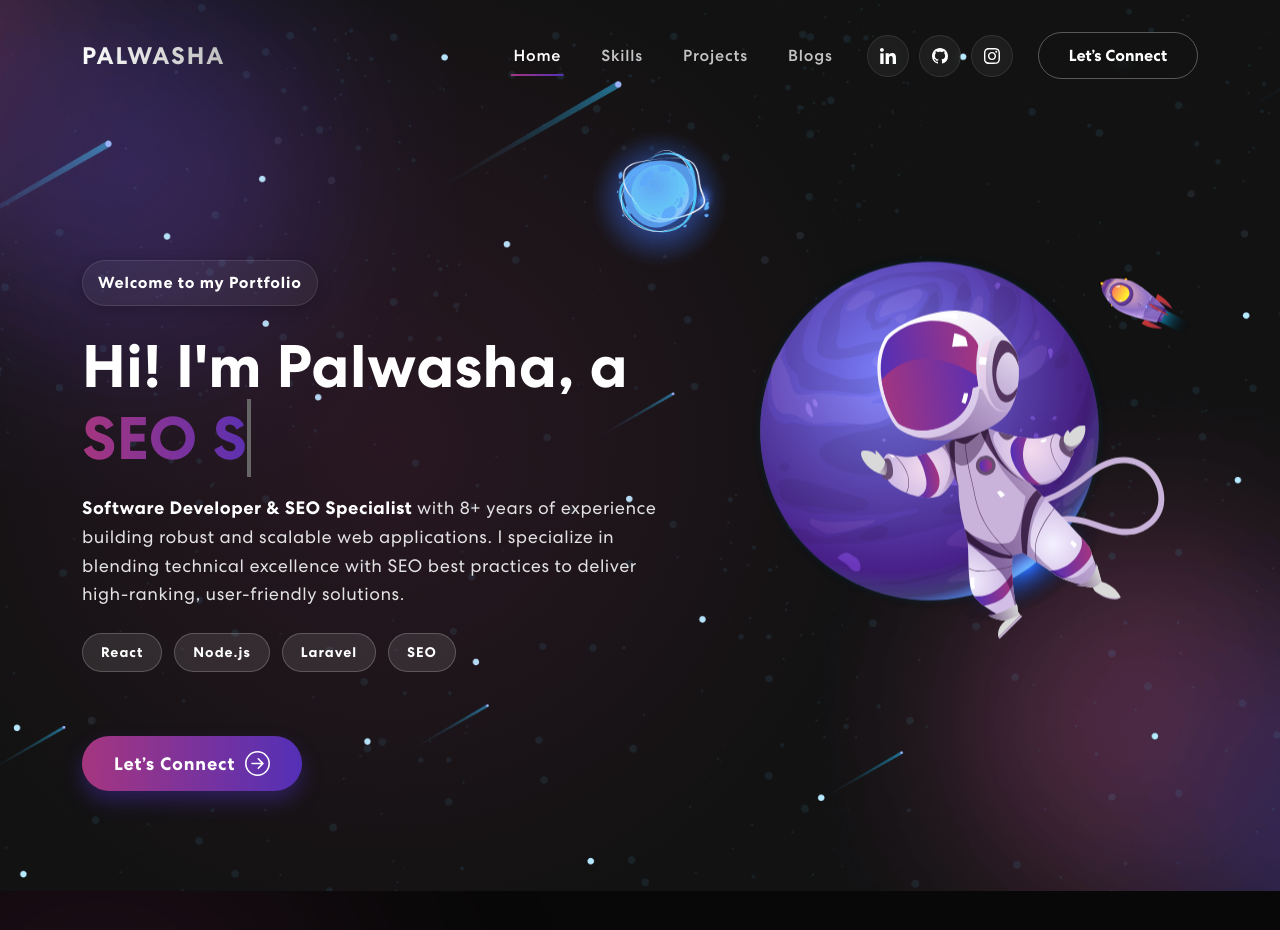
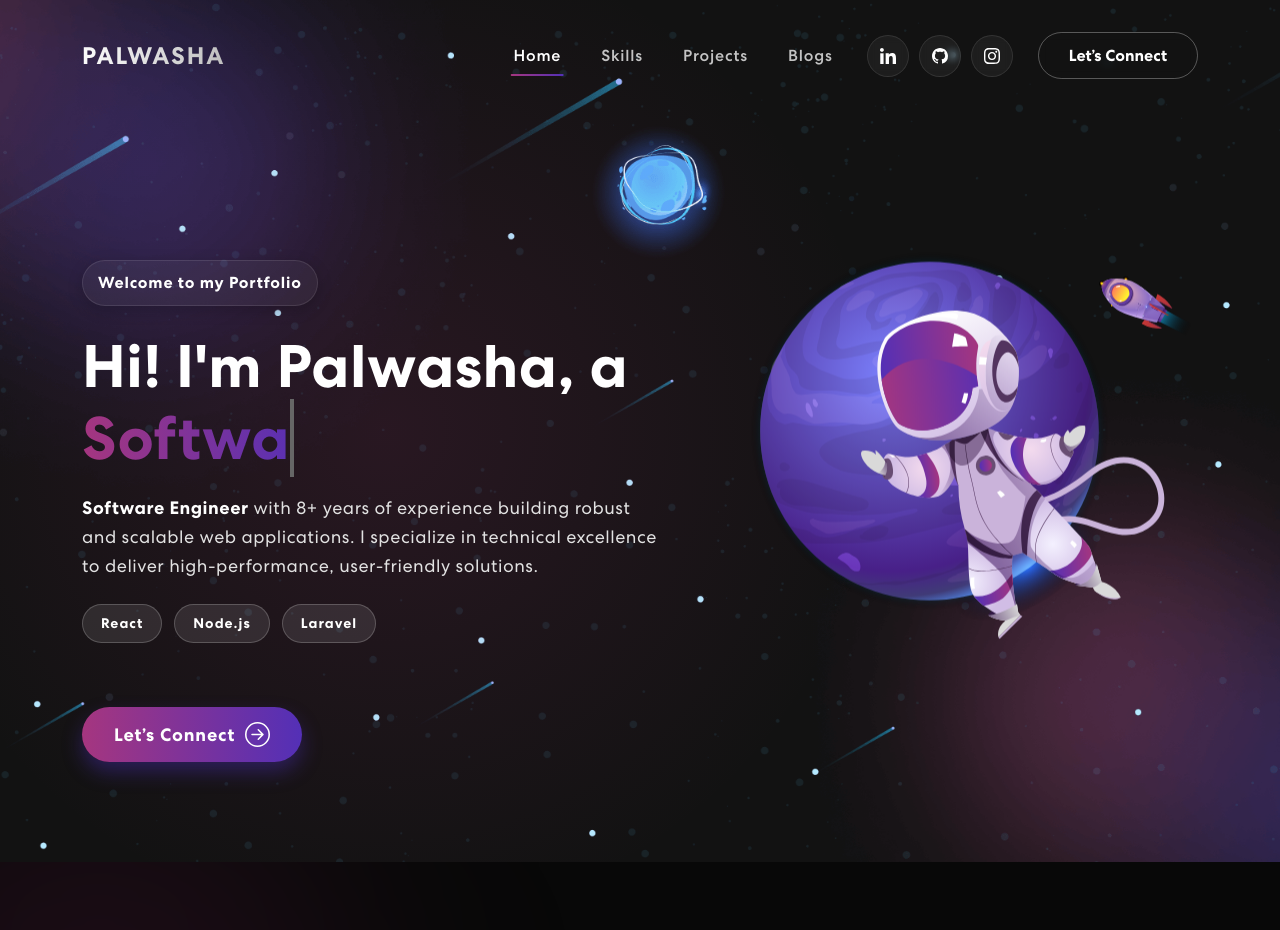
Before and after one commit to palwashasheikh/personalPortfolio, a React (Create React App) app: page / in a window 1280 px wide. Shown: the top 930 px of the page. Built offline with nearby package versions, Linux system fonts and the light colour scheme.

Commit message:
update title

```diff
--- a/public/index.html
+++ b/public/index.html
@@ -7,7 +7,7 @@
     <meta name="theme-color" content="#000000" />
     <meta
       name="description"
-      content="Explore the professional portfolio of Palwasha Sheikh, a Software Developer & SEO Specialist with 8+ years of experience building robust web applications and ranking search success."
+      content="Explore the professional portfolio of Palwasha Sheikh, a Software Engineer with 8+ years of experience building robust, scalable web applications."
     />
     <link rel="apple-touch-icon" href="%PUBLIC_URL%/favicon.png" />
     <!--
@@ -24,7 +24,7 @@
       work correctly both with client-side routing and a non-root public URL.
       Learn how to configure a non-root public URL by running `npm run build`.
     -->
-    <title>Palwasha Sheikh | Software Developer & SEO Specialist</title>
+    <title>Palwasha Sheikh | Software Engineer</title>
   </head>
   <body>
     <noscript>You need to enable JavaScript to run this app.</noscript>
--- a/src/components/Banner.js
+++ b/src/components/Banner.js
@@ -5,7 +5,7 @@ import { ArrowRightCircle } from 'react-bootstrap-icons';
 import 'animate.css';
 import TrackVisibility from 'react-on-screen';
 
-const toRotate = [ "Software Developer", "SEO Specialist" ];
+const toRotate = [ "Software Engineer" ];
 const period = 2000;
 
 export const Banner = () => {
@@ -52,16 +52,15 @@ export const Banner = () => {
               {({ isVisible }) =>
                 <div className={isVisible ? "animate__animated animate__fadeIn" : ""}>
                   <span className="tagline">Welcome to my Portfolio</span>
-                  <h1>{`Hi! I'm Palwasha, a `} <br></br> <span className="txt-rotate" data-period="1000" data-rotate='[ "Software Developer", "SEO Specialist" ]'><span className="wrap">{text}</span><span className="cursor">|</span></span></h1>
+                  <h1>{`Hi! I'm Palwasha, a `} <br></br> <span className="txt-rotate" data-period="1000" data-rotate='[ "Software Engineer" ]'><span className="wrap">{text}</span><span className="cursor">|</span></span></h1>
                   <p>
-                    <strong>Software Developer & SEO Specialist</strong> with 8+ years of experience building robust and scalable web applications.
-                    I specialize in blending technical excellence with SEO best practices to deliver high-ranking, user-friendly solutions.
+                    <strong>Software Engineer</strong> with 8+ years of experience building robust and scalable web applications.
+                    I specialize in technical excellence to deliver high-performance, user-friendly solutions.
                   </p>
                   <div className="skills-tags mt-4 mb-4">
                     <span className="skill-tag">React</span>
                     <span className="skill-tag">Node.js</span>
                     <span className="skill-tag">Laravel</span>
-                    <span className="skill-tag">SEO</span>
                   </div>
                   <button onClick={() => window.location.href='#connect'}>Let’s Connect <ArrowRightCircle size={25} /></button>
                 </div>}
```
